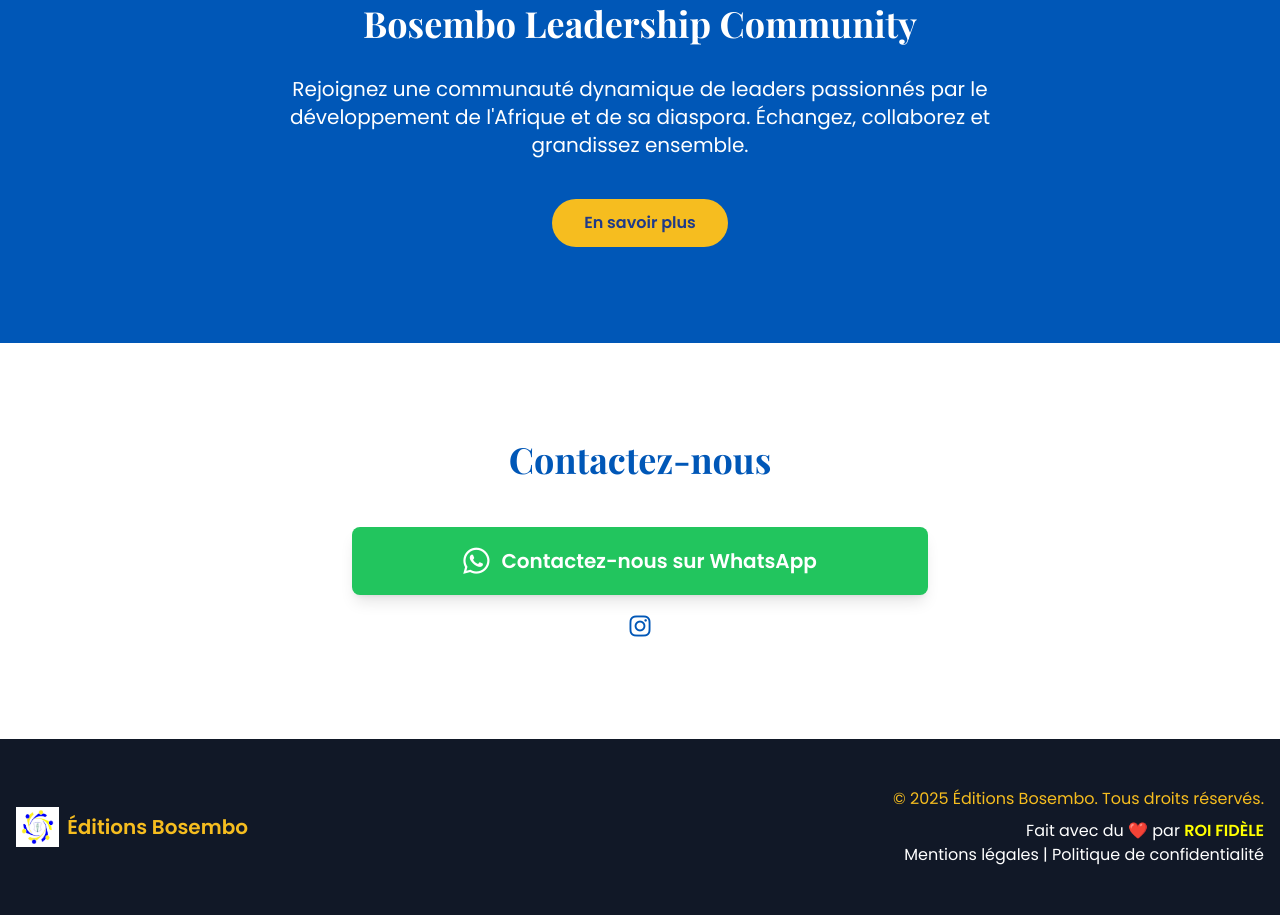
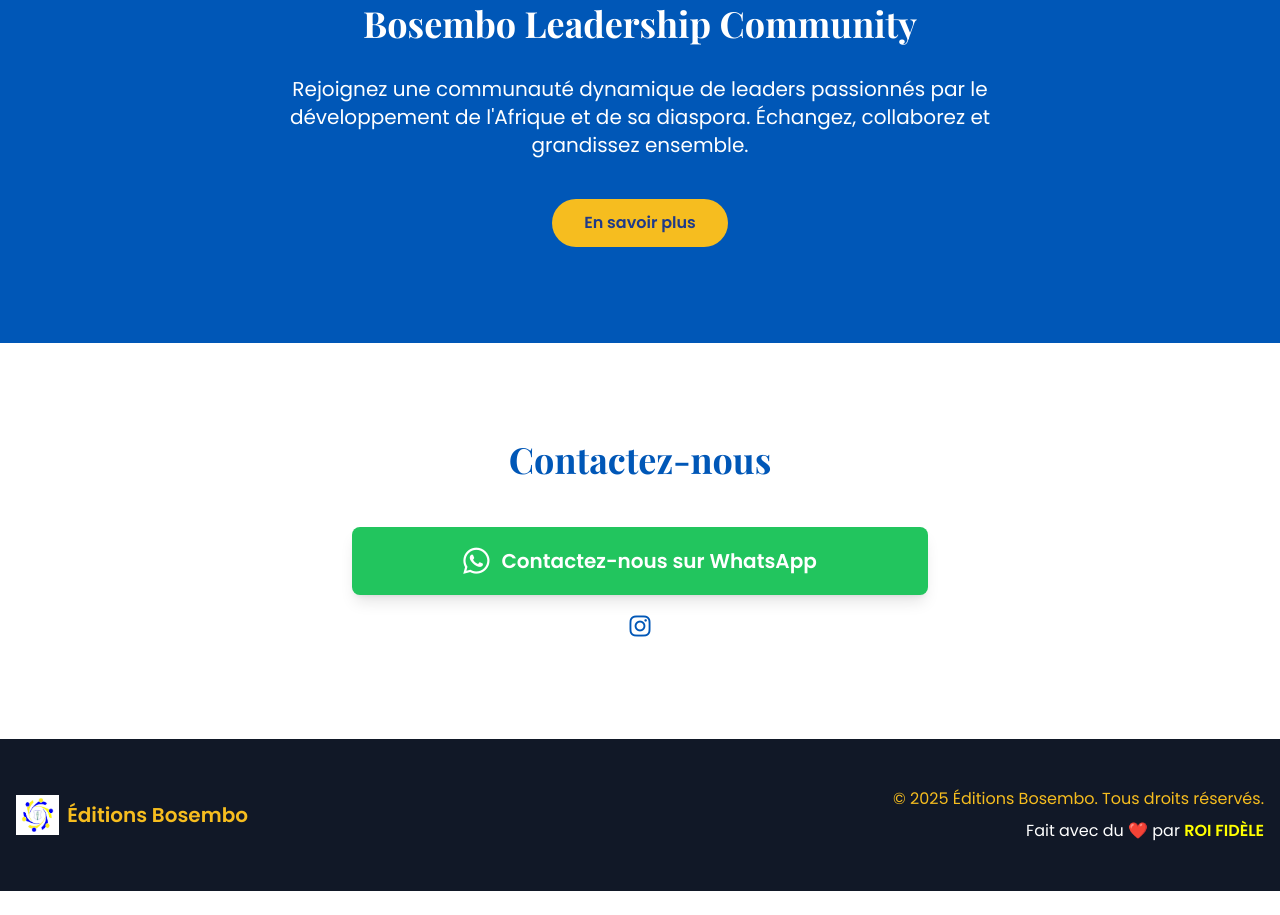
Before and after one commit to roifidele/EB, a plain HTML site: page index.html in a window 1280 px wide. Shown: the part 3665-4580 px from the top of the page. After the commit the page ends 4556 px from the top, so only its background shows below. Drawn offline with nearby package versions, Linux system fonts and the light colour scheme.

Commit message:
Update index.html

```diff
--- a/index.html
+++ b/index.html
@@ -5,7 +5,7 @@
     <meta name="viewport" content="width=device-width, initial-scale=1.0">
     <title>Éditions Bosembo - Maison d'édition à Kinshasa, RDC</title>
     <meta name="description" content="Éditions Bosembo - Maison d'édition basée à Kinshasa, RDC. Découvrez nos e-books gratuits sur le leadership, le développement personnel et l'entrepreneuriat.">
-    <link rel="icon" href="favicon.JPG">
+    <link rel="icon" href="favicon.jpg">
     <meta name="keywords" content="Éditions Bosembo, Kinshasa, RDC, maison d'édition, e-books gratuits, leadership, développement personnel, entrepreneuriat, République Démocratique du Congo">
     <meta name="author" content="Éditions Bosembo">
 
@@ -464,9 +464,6 @@
     ROI FIDÈLE
   </a>
                     </p>
-                        <a href="#" class="hover:text-bosembo-gold transition duration-300">Mentions légales</a> |
-                        <a href="#" class="hover:text-bosembo-gold transition duration-300">Politique de confidentialité</a>
-                    </p>
                 </div>
             </div>
         </div>
```
